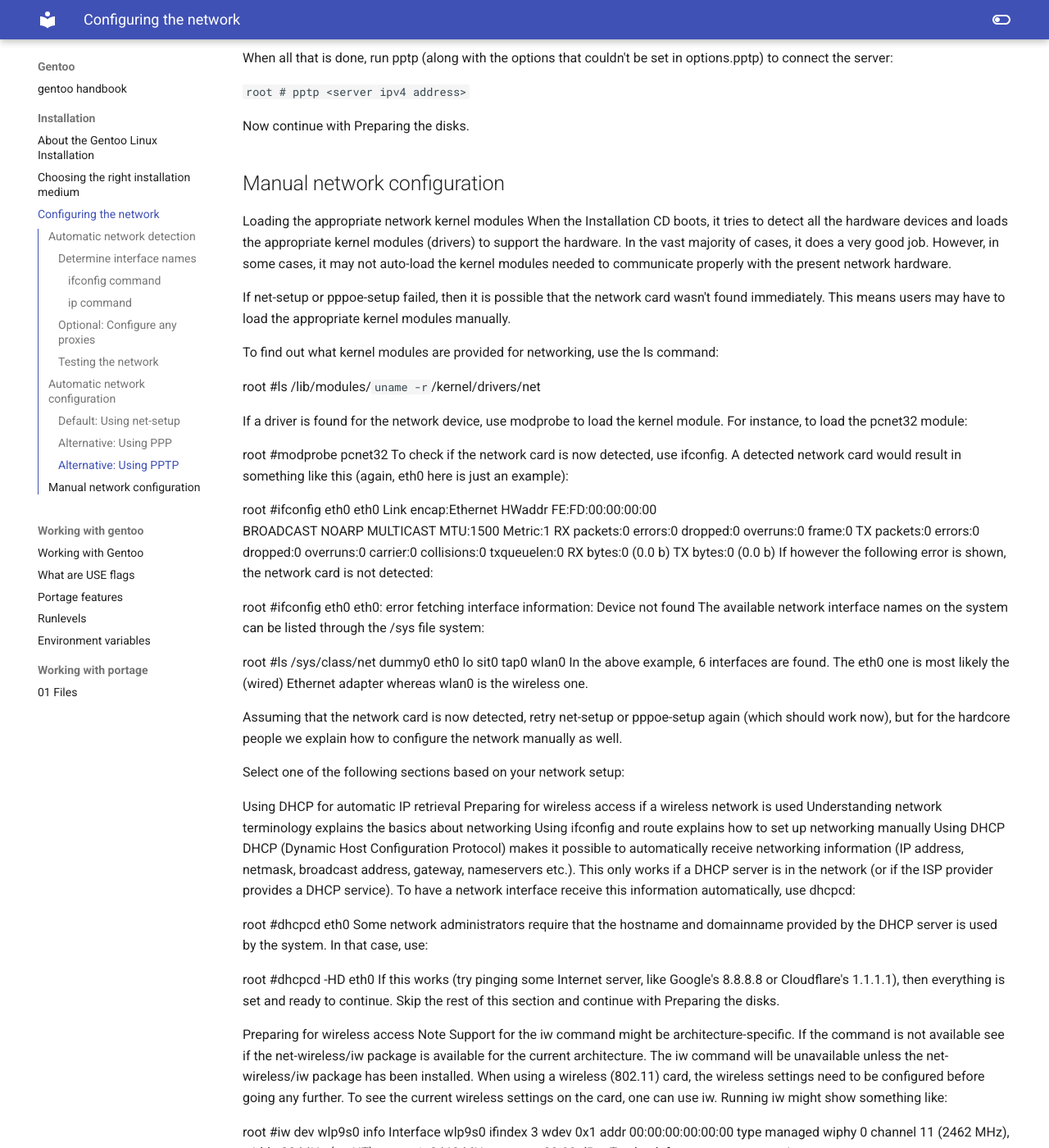
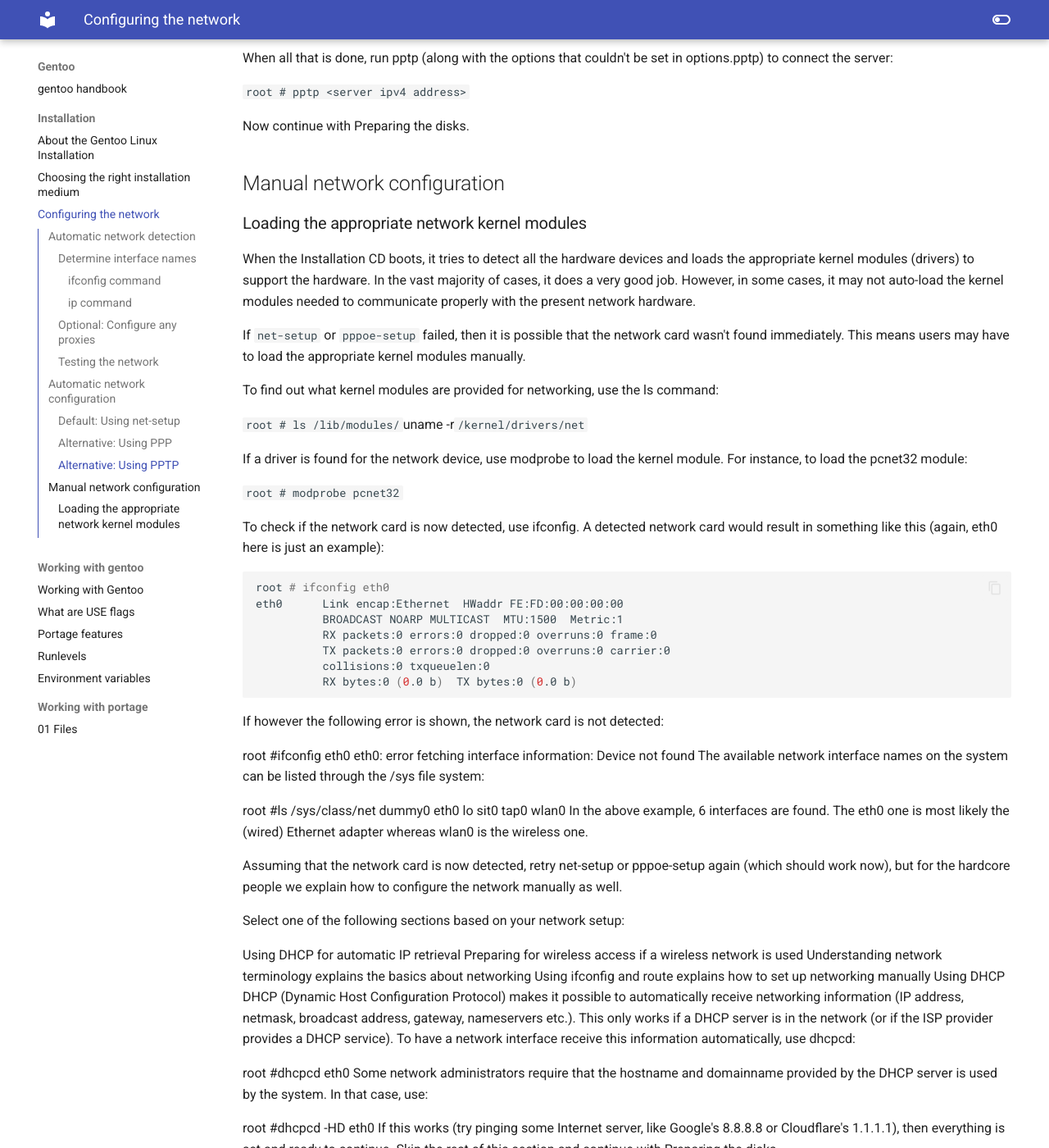
Before and after one commit to floviken/mkdocs, an MkDocs documentation site: the page built from docs/gentoo/installation/03-Configuring the network.md, in a window 1280 px wide and 1400 px high, scrolled down 3453 px. Shown: the whole window at 82% size. Built offline with MkDocs 1.6.1 and Material for MkDocs 9.7.7, drawn with Linux system fonts in a browser that asks for light colours.

Commit message:
Update 03-Configuring the network.md

````diff
--- a/docs/gentoo/installation/03-Configuring the network.md
+++ b/docs/gentoo/installation/03-Configuring the network.md
@@ -129,27 +129,32 @@
 
 ## Manual network configuration
 
-Loading the appropriate network kernel modules
+### Loading the appropriate network kernel modules
+
 When the Installation CD boots, it tries to detect all the hardware devices and loads the appropriate kernel modules (drivers) to support the hardware. In the vast majority of cases, it does a very good job. However, in some cases, it may not auto-load the kernel modules needed to communicate properly with the present network hardware.
 
-If net-setup or pppoe-setup failed, then it is possible that the network card wasn't found immediately. This means users may have to load the appropriate kernel modules manually.
+If `net-setup` or `pppoe-setup` failed, then it is possible that the network card wasn't found immediately. This means users may have to load the appropriate kernel modules manually.
 
 To find out what kernel modules are provided for networking, use the ls command:
 
-root #ls /lib/modules/`uname -r`/kernel/drivers/net
+`root # ls /lib/modules/`uname -r`/kernel/drivers/net`
 
 If a driver is found for the network device, use modprobe to load the kernel module. For instance, to load the pcnet32 module:
 
-root #modprobe pcnet32
+`root # modprobe pcnet32`
+
 To check if the network card is now detected, use ifconfig. A detected network card would result in something like this (again, eth0 here is just an example):
 
-root #ifconfig eth0
+```sh
+root # ifconfig eth0
 eth0      Link encap:Ethernet  HWaddr FE:FD:00:00:00:00
           BROADCAST NOARP MULTICAST  MTU:1500  Metric:1
           RX packets:0 errors:0 dropped:0 overruns:0 frame:0
           TX packets:0 errors:0 dropped:0 overruns:0 carrier:0
           collisions:0 txqueuelen:0
           RX bytes:0 (0.0 b)  TX bytes:0 (0.0 b)
+```
+
 If however the following error is shown, the network card is not detected:
 
 root #ifconfig eth0
````
